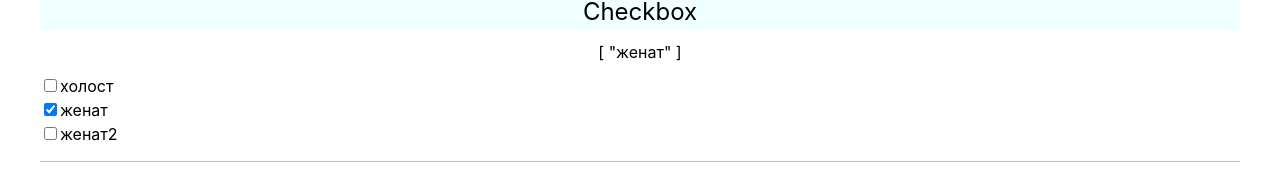
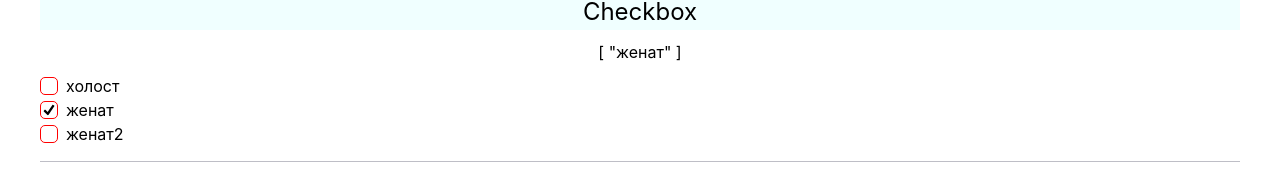
Before and after one commit to Smoren/vue3-hive-ui-kit, a Vue app: page / in a window 1280 px wide. Shown: the part 1542-1724 px from the top of the page. Built offline with nearby package versions, Linux system fonts and the light colour scheme.

Commit message:
HiveCheckbox: done

```diff
--- a/src/components/hive-checkbox-group/hive-checkbox-group.vue
+++ b/src/components/hive-checkbox-group/hive-checkbox-group.vue
@@ -5,7 +5,7 @@ import { Mount, Unmount, Update, onUpdateModelValue } from '@/common/mixin/emits
 import { useOptions } from '@/common/hooks/use-options';
 import { useOnMount } from '@/common/hooks/use-mount';
 import { Options, Value } from '@/common/types/select';
-import HiveCheckbox from '../hive-checkbox/HiveCheckbox.vue';
+import HiveCheckbox from '@/components/hive-checkbox/hive-checkbox.vue';
 
 export interface Props extends CommonProps {
   modelValue: Value[];
@@ -14,6 +14,7 @@ export interface Props extends CommonProps {
   titleField?: string;
   valueField?: string;
   name?: string;
+  minusIcon?: boolean;
 }
 
 const props = withDefaults(defineProps<Props>(), {
@@ -42,14 +43,17 @@ const { currentOptions } = useOptions({
 
 const changeValue = (value: Value) => {
   if (currentValue.value === null) return;
-  if (!currentValue.value.includes(value)) {
+
+  const includes = currentValue.value.includes(value);
+
+  if (!includes) {
     currentValue.value?.push(value);
+
     onUpdateModelValue<Value[]>(emit, currentValue.value);
-  } else if (currentValue.value.includes(value)) {
-    var index = currentValue.value.indexOf(value);
-    if (index !== -1) {
-      currentValue.value.splice(index, 1);
-    }
+  } else {
+    const index = currentValue.value.indexOf(value);
+
+    if (index !== -1) currentValue.value.splice(index, 1);
   }
 };
 
@@ -75,15 +79,16 @@ watch(
 
 <template>
   <div class="hive-checkbox__container" :class="{ inline: inline }">
-    <div v-for="option in currentOptions" :key="option[1][valueField]" class="hive-checkbox__item">
     <hive-checkbox
+      v-for="option in currentOptions"
+      :key="option[1][valueField]"
       :option="option"
       :title-field="titleField"
       :value-field="valueField"
+      :minus-icon="minusIcon"
+      :checked="(currentValue as string[])?.includes(option[1][valueField])"
       @change="changeValue(option[1][valueField])"
-        :checked="(currentValue as string[])?.includes(option[1][valueField])"
     />
-    </div>
   </div>
 </template>
 
@@ -100,19 +105,7 @@ $gap: 15px;
       display: flex;
       gap: $gap;
       flex-wrap: wrap;
-
-      &.inline {
-        display: flex;
-        gap: $gap;
-        flex-wrap: wrap;
     }
   }
 }
-
-  &__item {
-    display: flex;
-    align-items: center;
-    position: relative;
-  }
-}
 </style>
--- a/src/components/hive-checkbox/HiveCheckbox.vue
+++ /dev/null
@@ -1,97 +0,0 @@
-<script lang="ts" setup>
-import { Ref, computed, ref, watch } from 'vue';
-import { CommonProps } from '@/common/mixin/props';
-import {
-  Mount,
-  Unmount,
-  Update,
-  onUpdateModelValue,
-  Change,
-  onChange,
-  Focusout,
-  onFocusout,
-} from '@/common/mixin/emits';
-import { useOptions } from '@/common/hooks/use-options';
-import { useOnMount } from '@/common/hooks/use-mount';
-import { CurrentOptions, Value } from '@/common/types/select';
-
-export interface Props extends CommonProps {
-  option: [string, CurrentOptions] | undefined;
-  checked?: boolean;
-  modelValue?: boolean;
-  inline?: boolean;
-  titleField?: string;
-  valueField?: string;
-  name?: string;
-  minusIcon?: boolean;
-}
-
-const props = withDefaults(defineProps<Props>(), {
-  inline: false,
-  titleField: 'title',
-  valueField: 'value',
-  name: 'radio-group',
-  minusIcon: false,
-});
-
-type Emit = Mount & Unmount & Update<boolean> & Change<boolean> & Focusout;
-const emit = defineEmits<Emit>();
-useOnMount(emit);
-
-const currentValue = ref(props.modelValue ?? false);
-
-if (props.checked) {
-  currentValue.value = true;
-}
-
-const currentInputValue = ref(props.checked);
-
-const model = computed({
-  get() {
-    if (props.checked) {
-      return true;
-    }
-    return props.modelValue;
-  },
-  set(value) {
-    onUpdateModelValue(emit, value);
-  },
-});
-
-const checkbox = ref(null);
-
-watch(currentValue, (newValue) => {
-  onUpdateModelValue(emit, newValue);
-});
-</script>
-
-<template>
-  <div v-if="option" class="ui checkbox">
-    <input
-      v-model="currentValue"
-      :checked="checked"
-      :value="true"
-      :id="`hive-checkbox-${option[1][valueField]}`"
-      class="hidden"
-      tabindex="0"
-      type="checkbox"
-      @change="onChange(emit, currentValue)"
-      @focusout="onFocusout(emit)"
-    />
-    <label :for="`hive-checkbox-${option[1][valueField]}`" :class="{ minus: minusIcon }">
-      {{ option[1][titleField] }}
-    </label>
-  </div>
-</template>
-
-<style lang="scss" scoped>
-// @import '../../assets/css/semantic.css';
-
-// .minus {
-//   color: rgba(0, 0, 0, 0.95) !important;
-
-//   &::after {
-//     content: '\e800';
-//   }
-// }
-</style>
--- /dev/null
+++ b/src/components/hive-checkbox/hive-checkbox.vue
@@ -0,0 +1,143 @@
+<script lang="ts" setup>
+import { ref, watch } from 'vue';
+import { CommonProps } from '@/common/mixin/props';
+import {
+  Mount,
+  Unmount,
+  Update,
+  onUpdateModelValue,
+  Change,
+  onChange,
+  Focusout,
+  onFocusout,
+} from '@/common/mixin/emits';
+import { useOnMount } from '@/common/hooks/use-mount';
+import { CurrentOptions } from '@/common/types/select';
+
+export interface Props extends CommonProps {
+  option: [string, CurrentOptions] | undefined;
+  checked?: boolean;
+  modelValue?: boolean;
+  titleField?: string;
+  valueField?: string;
+  minusIcon?: boolean;
+}
+
+const props = withDefaults(defineProps<Props>(), {
+  titleField: 'title',
+  valueField: 'value',
+  minusIcon: false,
+  checked: false,
+});
+
+type Emit = Mount & Unmount & Update<boolean> & Change<boolean> & Focusout;
+const emit = defineEmits<Emit>();
+useOnMount(emit);
+
+const currentValue = ref(props.modelValue ?? false);
+
+if (props.checked) {
+  currentValue.value = true;
+}
+
+watch(currentValue, (newValue) => {
+  onUpdateModelValue(emit, newValue);
+});
+</script>
+
+<template>
+  <div class="hive-checkbox__item" v-if="option">
+    <input
+      v-model="currentValue"
+      :checked="checked"
+      :value="true"
+      :id="`hive-checkbox-${option[1][valueField]}`"
+      class="hive-checkbox__input"
+      tabindex="0"
+      type="checkbox"
+      @change="onChange(emit, currentValue)"
+      @focusout="onFocusout(emit)"
+    />
+    <label :for="`hive-checkbox-${option[1][valueField]}`" :class="{ minus: minusIcon }">
+      {{ option[1][titleField] }}
+    </label>
+  </div>
+</template>
+
+<style lang="scss" scoped>
+@import '@/assets/variables.scss';
+
+$background-img: url('./assets/check-mark.svg');
+$background-img-minus: url('./assets/minus-icon.svg');
+
+$gap: 15px;
+
+.hive-checkbox {
+  &__item {
+    display: flex;
+    align-items: center;
+    justify-content: flex-start;
+  }
+
+  &__input {
+    position: absolute;
+    z-index: -1;
+    opacity: 0;
+
+    + label {
+      display: inline-flex;
+      align-items: center;
+      user-select: none;
+      cursor: pointer;
+
+      &::before {
+        content: '';
+        display: inline-block;
+        width: 1em;
+        height: 1em;
+        flex-shrink: 0;
+        flex-grow: 0;
+        border: 1px solid var(--border, $border);
+        border-radius: $border-radius;
+        margin-right: 0.5em;
+        background-repeat: no-repeat;
+        background-position: center center;
+        background-size: 90%;
+      }
+
+      &.minus {
+        &::before {
+          background-size: 120%;
+        }
+      }
+    }
+
+    &:not(:disabled) {
+      &:not(:checked) + label:hover::before {
+        border-color: var(--border, $border);
+      }
+
+      &:active + label::before {
+        border-color: var(--border, $border);
+      }
+    }
+
+    &:checked + label {
+      &::before {
+        border-color: var(--border, $border);
+        background-image: $background-img;
+      }
+
+      &.minus {
+        &::before {
+          background-image: $background-img-minus;
+        }
+      }
+    }
+
+    &:disabled + label::before {
+      background-color: var(--border-disabled, $border-disabled);
+    }
+  }
+}
+</style>
```
Also changed, not shown: src/components/hive-checkbox-group/hooks/use-checkbox-group.ts (deleted, +0 -75 lines), src/components/hive-radio-group/hive-radio-group.vue (+0 -6 lines), src/components/hive-checkbox/assets/check-mark.svg (added), src/components/hive-checkbox/assets/minus-icon.svg (added). Lines whose indentation alone changed are shown as unchanged.
